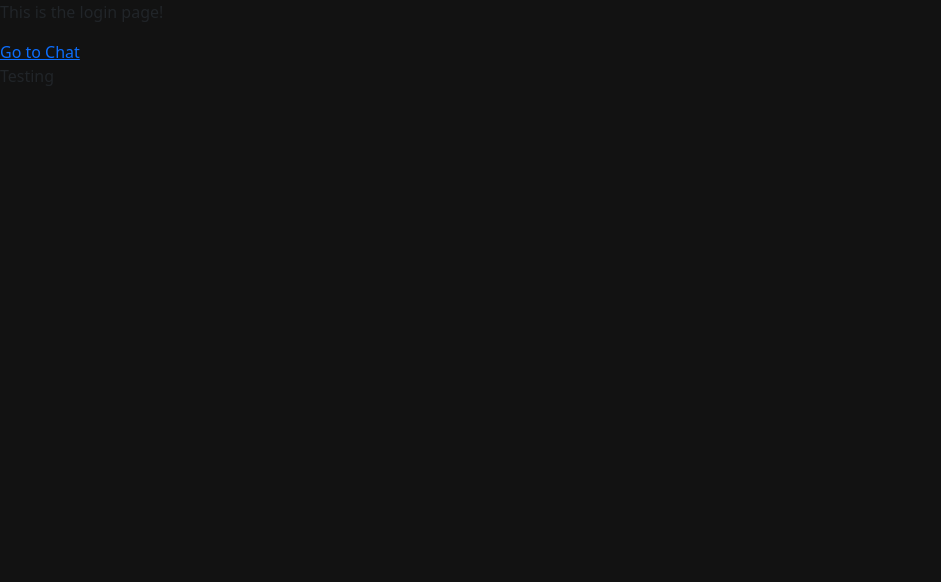
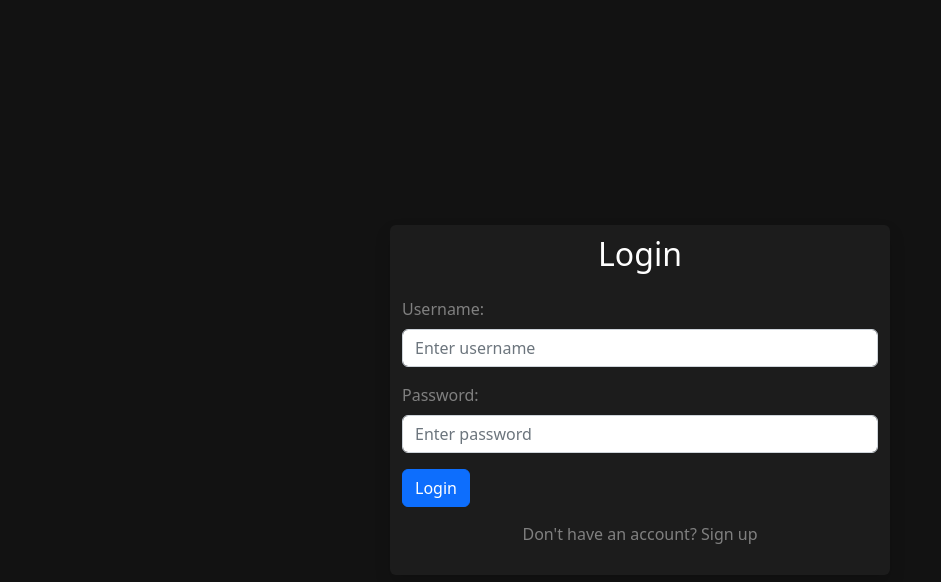
Before and after one commit to AaronAWB/Colloquy, a React (Vite) app in the folder client/: page / in a window 1280 px wide. Shown: the top 582 px of the page, without its empty margins (0-941 px from the left). Built offline with nearby package versions, Linux system fonts and the light colour scheme.

Commit message:
add Login page styling

```diff
--- a/client/src/pages/Login.jsx
+++ b/client/src/pages/Login.jsx
@@ -1,11 +1,30 @@
+import { Container, Form, Button } from 'react-bootstrap';
+import '@Styles/Login.css'
+
 function Login () {
     return (
-        <div>
-            <p>This is the login page!</p>
-            <a href='/chat'>Go to Chat</a>
-            <p>Testing</p>
-        </div>
-    )
+        <Container className='content-container'>
+            <Container className="login-box rounded shadow">
+            <div className='login-title'>
+                <h2>Login</h2>
+            </div>
+            <Form className='mt-3'>
+                <Form.Group controlId="formBasicUsername" className='mt-3'>
+                    <Form.Label className ='form-lable'>Username:</Form.Label>
+                    <Form.Control type="text" placeholder="Enter username"  />
+                </Form.Group>
+                <Form.Group controlId="formBasicPassword" className='mt-3'>
+                    <Form.Label className='form-lable'>Password:</Form.Label>
+                    <Form.Control type="password" placeholder="Enter password" />
+                </Form.Group>
+            <Button className='mt-3' variant="primary" type="submit">Login</Button>
+            </Form>
+            <div className='signup-prompt'>
+                <p>Don't have an account? <a>Sign up</a></p>
+            </div>
+        </Container>
+    </Container>
+  );
 }
 
 export { Login }
--- /dev/null
+++ b/client/src/styles/Login.css
@@ -0,0 +1,31 @@
+.content-container {
+    margin: 0;
+    position: absolute;
+    top: 50%;
+    left: 50%;
+    transform: translate(-50%, -50%);
+}
+
+.login-box {
+    height: 350px !important;
+    width: 500px !important;
+    background-color: rgb(28, 28, 28) !important;
+}
+
+.login-title {
+    color: white;
+    display: flex;
+    justify-content: center;
+    padding-top: 10px;
+}
+
+.form-lable {
+    color: grey;
+}
+
+.signup-prompt {
+    color: grey;
+    padding-top: 15px;
+    display: flex;
+    justify-content: center;
+}
```
